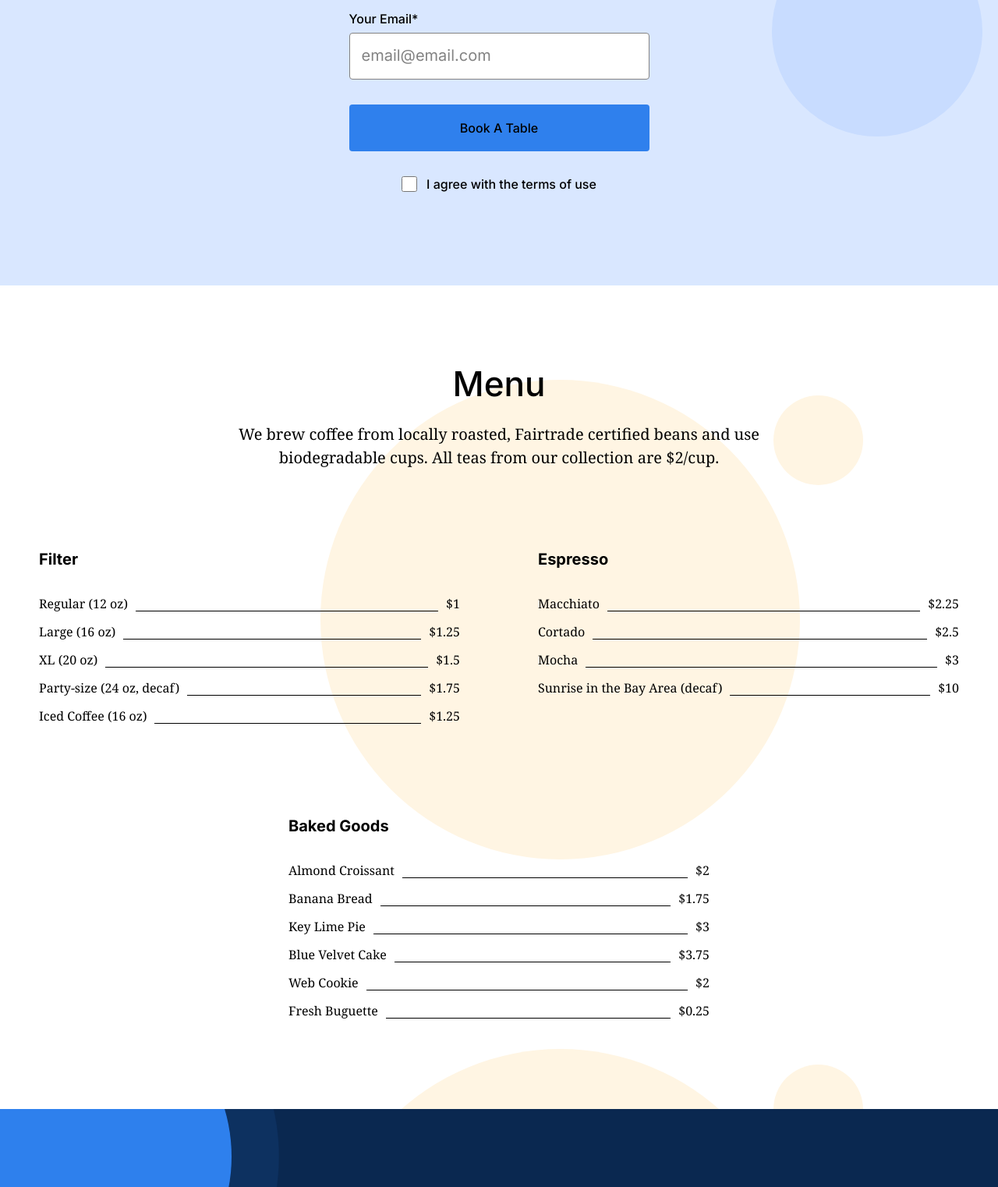
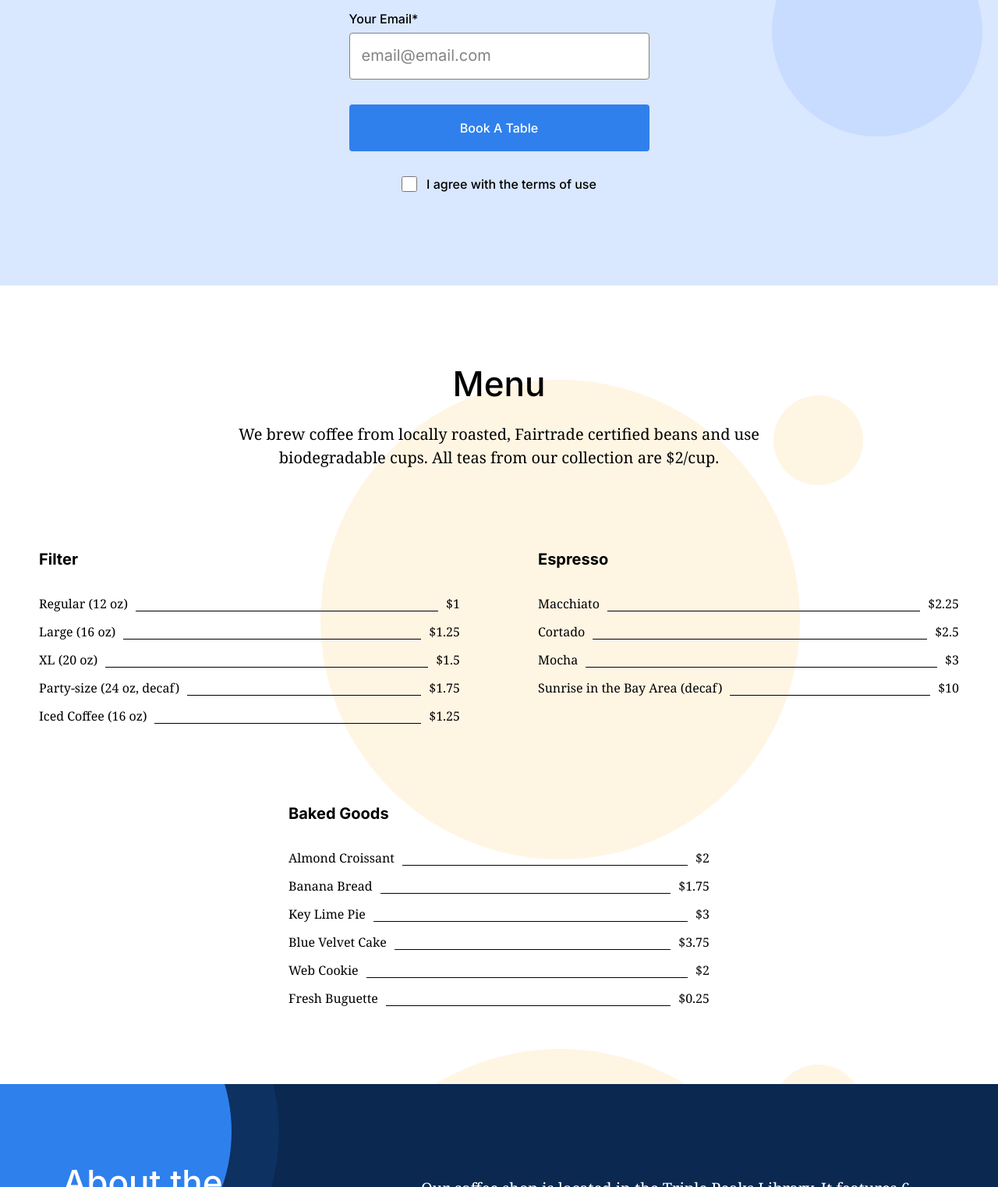
Before and after one commit to bcorsiniX/se_project_coffeeshop, a plain HTML site: page index.html in a window 1280 px wide. Shown: the part 2240-3762 px from the top of the page at 78% size. Drawn offline with Linux system fonts and the light colour scheme; files whose address does not match are found by name.

Commit message:
Project 2 final stage attempt 4

```diff
--- a/blocks/card.css
+++ b/blocks/card.css
@@ -29,6 +29,10 @@
   line-height: 20px;
 }
 
+.card__list-item:last-of-type {
+  padding: 0;
+}
+
 .card__list-divider {
   border-bottom: 1px solid black;
   flex-grow: 1;
--- a/blocks/form.css
+++ b/blocks/form.css
@@ -57,7 +57,7 @@
   width: 100%;
   padding: 0;
   background-color: #2f80ed;
-  color: #000000;
+  color: #ffffff;
   margin-bottom: 32px;
   border-radius: 4px;
   height: 60px;
```
